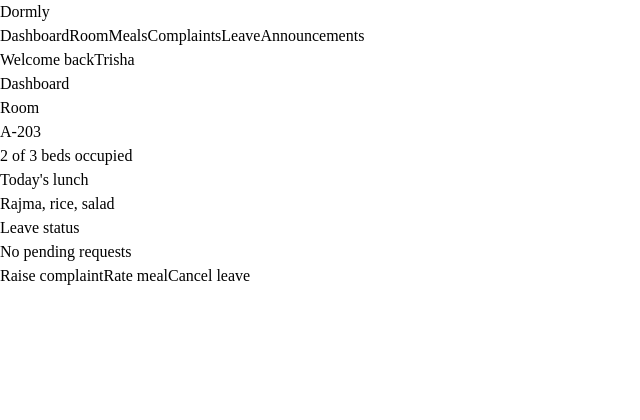
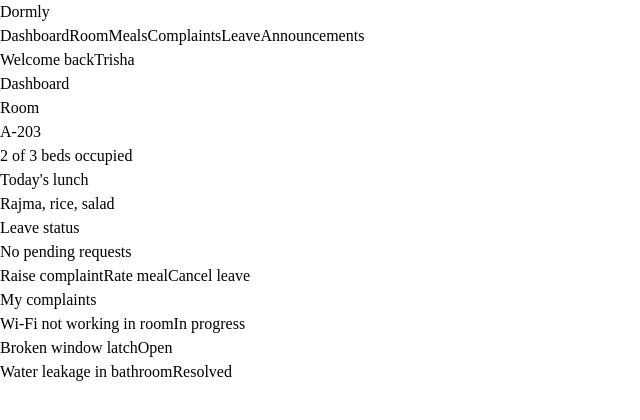
Before and after one commit to Trisha17-src/dormly, a React (Vite) app: page / in a window 1280 px wide. Shown: the top 420 px of the page, without its empty margins (0-640 px from the left). Built offline with nearby package versions, Linux system fonts and the light colour scheme; the HTML template or start-up script is replaced by a standard one.

Commit message:
add StatusBadge component

```diff
--- /dev/null
+++ b/src/Components/StatusBadge.tsx
@@ -0,0 +1,26 @@
+export type Status =
+  | 'open'
+  | 'in_progress'
+  | 'resolved'
+  | 'pending'
+  | 'approved'
+  | 'rejected'
+
+const styles: Record<Status, { label: string; classes: string }> = {
+  open: { label: 'Open', classes: 'bg-red-50 text-red-700' },
+  in_progress: { label: 'In progress', classes: 'bg-amber-50 text-amber-700' },
+  resolved: { label: 'Resolved', classes: 'bg-green-50 text-green-700' },
+  pending: { label: 'Pending', classes: 'bg-amber-50 text-amber-700' },
+  approved: { label: 'Approved', classes: 'bg-green-50 text-green-700' },
+  rejected: { label: 'Rejected', classes: 'bg-red-50 text-red-700' },
+}
+
+export default function StatusBadge({ status }: { status: Status }) {
+  const { label, classes } = styles[status]
+
+  return (
+    <span className={`inline-block rounded-full px-2.5 py-0.5 text-xs font-medium ${classes}`}>
+      {label}
+    </span>
+  )
+}
--- a/src/pages/DashboardPage.tsx
+++ b/src/pages/DashboardPage.tsx
@@ -1,5 +1,13 @@
 import Button from '../Components/Button'
 import Card from '../Components/Card'
+import StatusBadge from '../Components/StatusBadge'
+import type { Status } from '../Components/StatusBadge'
+
+const complaints: { id: number; title: string; status: Status }[] = [
+  { id: 1, title: 'Wi-Fi not working in room', status: 'in_progress' },
+  { id: 2, title: 'Broken window latch', status: 'open' },
+  { id: 3, title: 'Water leakage in bathroom', status: 'resolved' },
+]
 
 export default function DashboardPage() {
   return (
@@ -24,6 +32,18 @@ export default function DashboardPage() {
         <Button variant="secondary">Rate meal</Button>
         <Button variant="danger">Cancel leave</Button>
       </div>
+      <div className="mt-6">
+  <Card title="My complaints">
+    <ul className="divide-y divide-slate-100">
+      {complaints.map((c) => (
+        <li key={c.id} className="flex items-center justify-between py-2">
+          <span className="text-sm text-slate-900">{c.title}</span>
+          <StatusBadge status={c.status} />
+        </li>
+      ))}
+    </ul>
+  </Card>
+</div>
     </div>
   )
 }
```
